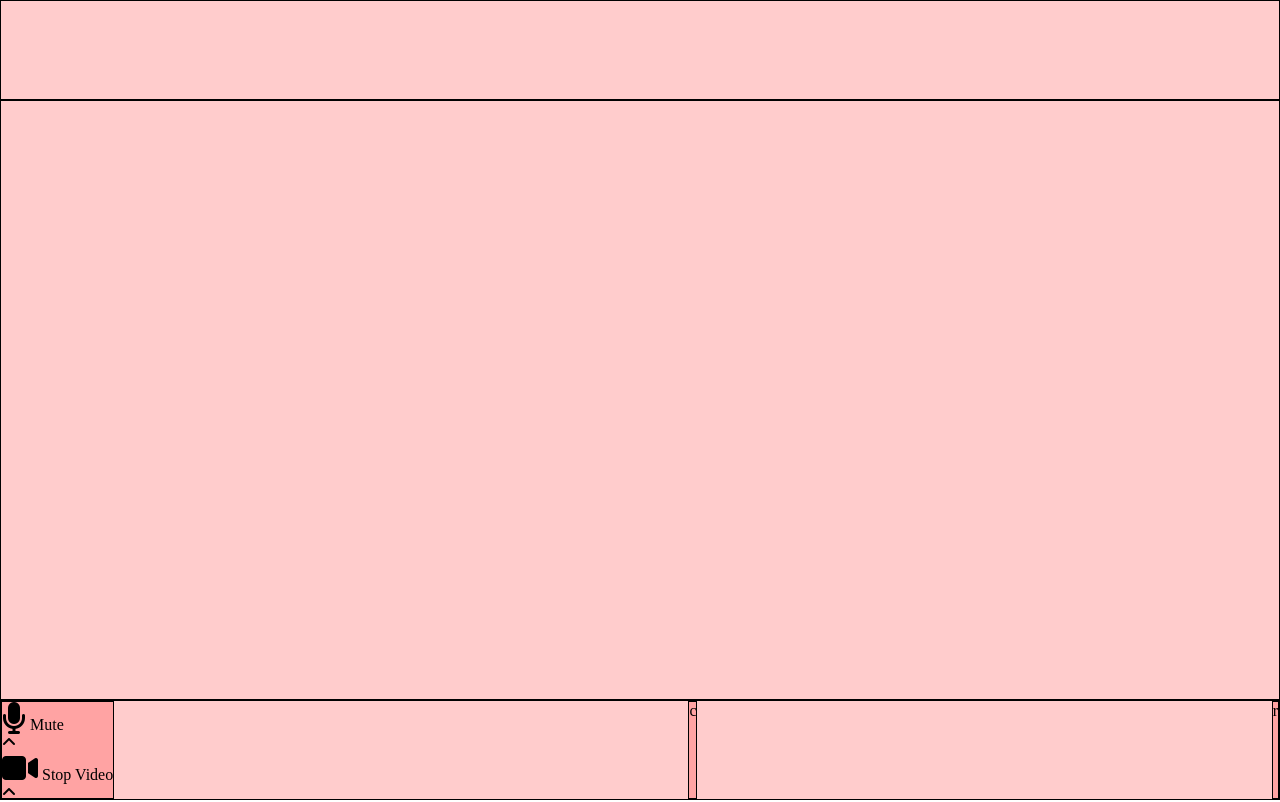
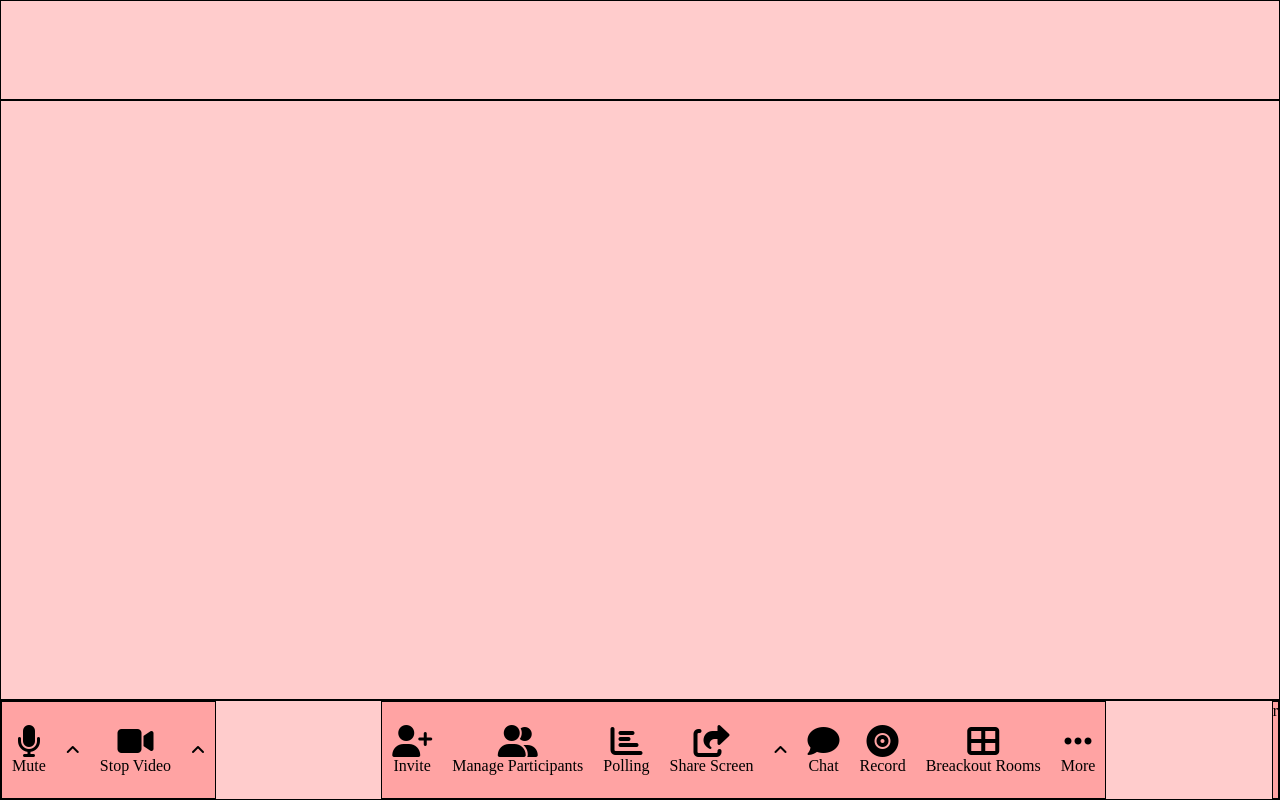
Before and after one commit to dmonteleo/html-css-zoom, a plain HTML site: page index.html in a window 1280 px wide. Drawn offline with Linux system fonts and the light colour scheme.

Commit message:
footer center started

```diff
--- a/css/style.css
+++ b/css/style.css
@@ -20,3 +20,23 @@ footer {
   display: flex;
   justify-content: space-between;
 }
+
+footer .icon {
+  display: flex;
+  flex-direction: column;
+  align-items: center;
+  padding: 5px;
+  margin: 5px;
+}
+
+.footer-left {
+  display: flex;
+  justify-content: space-around;
+  align-items: center;
+}
+
+.footer-center {
+  display: flex;
+  justify-content: space-around;
+  align-items: center;
+}
--- a/index.html
+++ b/index.html
@@ -34,16 +34,41 @@
     </div>
     <!-- footer center -->
     <div class="footer-center debug">
-      c
-      <div class="invite"></div>
-      <div class="partecipants"></div>
-      <div class="polling"></div>
-      <div class="share"></div>
-      <div class="chevron"></div>
-      <div class="chat"></div>
-      <div class="record"></div>
-      <div class="breakout"></div>
-      <div class="more"></div>
+      <div class="icon">
+        <i class="fas fa-user-plus fa-2x"></i>
+        <span>Invite</span>
+      </div>
+      <div class="icon">
+        <i class="fas fa-user-friends fa-2x"></i>
+        <span>Manage Participants</span>
+      </div>
+      <div class="icon active">
+        <i class="fas fa-chart-bar fa-2x"></i>
+        <span>Polling</span>
+      </div>
+      <div class="icon">
+        <i class="fas fa-share-square fa-2x green"></i>
+        <span>Share Screen</span>
+      </div>
+      <div class="icon">
+        <i class="fas fa-angle-up"></i>
+      </div>
+      <div class="icon active">
+        <i class="fas fa-comment fa-2x"></i>
+        <span>Chat</span>
+      </div>
+      <div class="icon">
+        <i class="fas fa-record-vinyl fa-2x"></i>
+        <span>Record</span>
+      </div>
+      <div class="icon">
+        <i class="fas fa-th-large fa-2x"></i>
+        <span>Breackout Rooms</span>
+      </div>
+      <div class="icon">
+        <i class="fas fa-ellipsis-h fa-2x"></i>
+        <span>More</span>
+      </div>
     </div>
     <!-- footer right -->
     <div class="footer-right debug">
```
